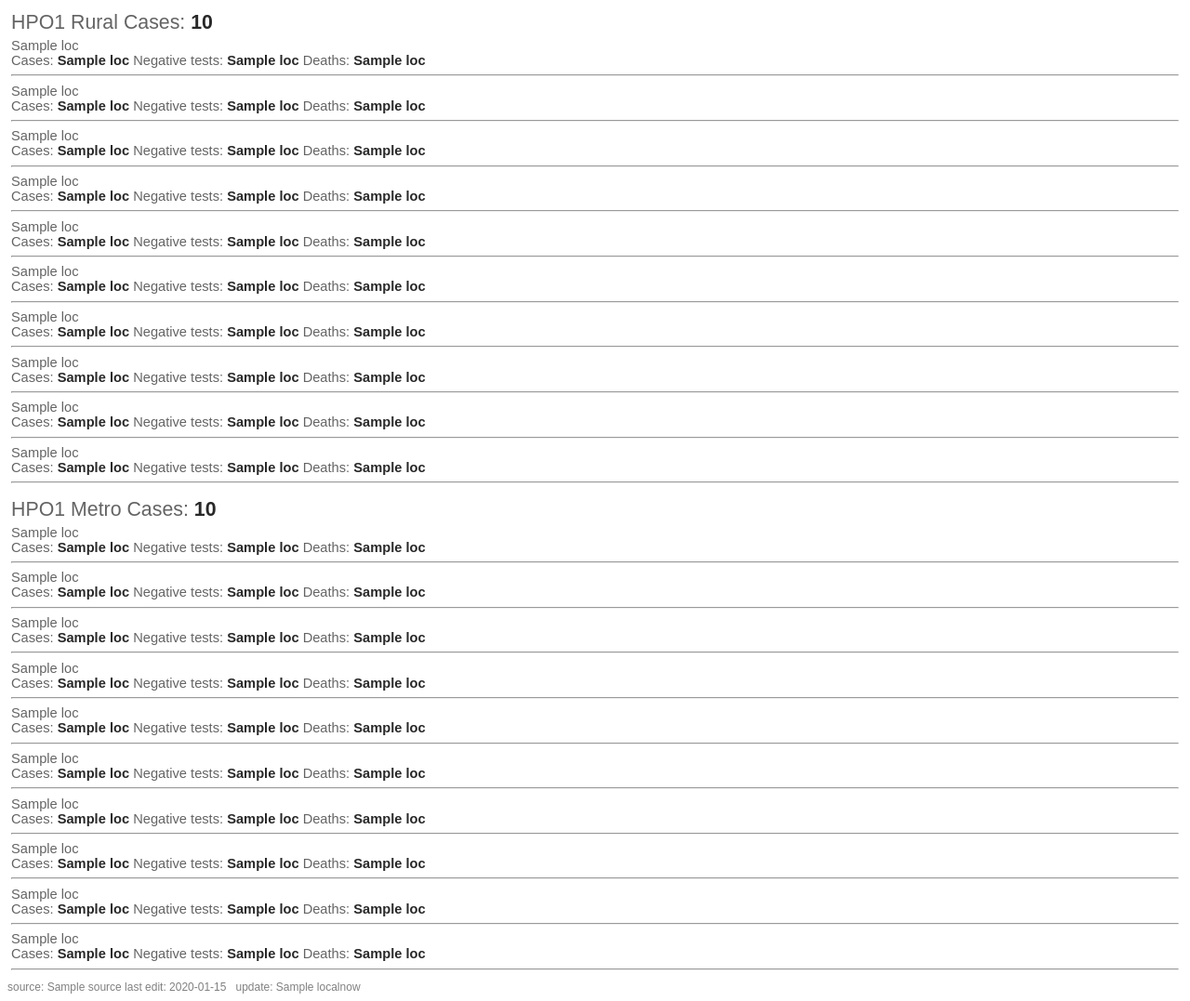
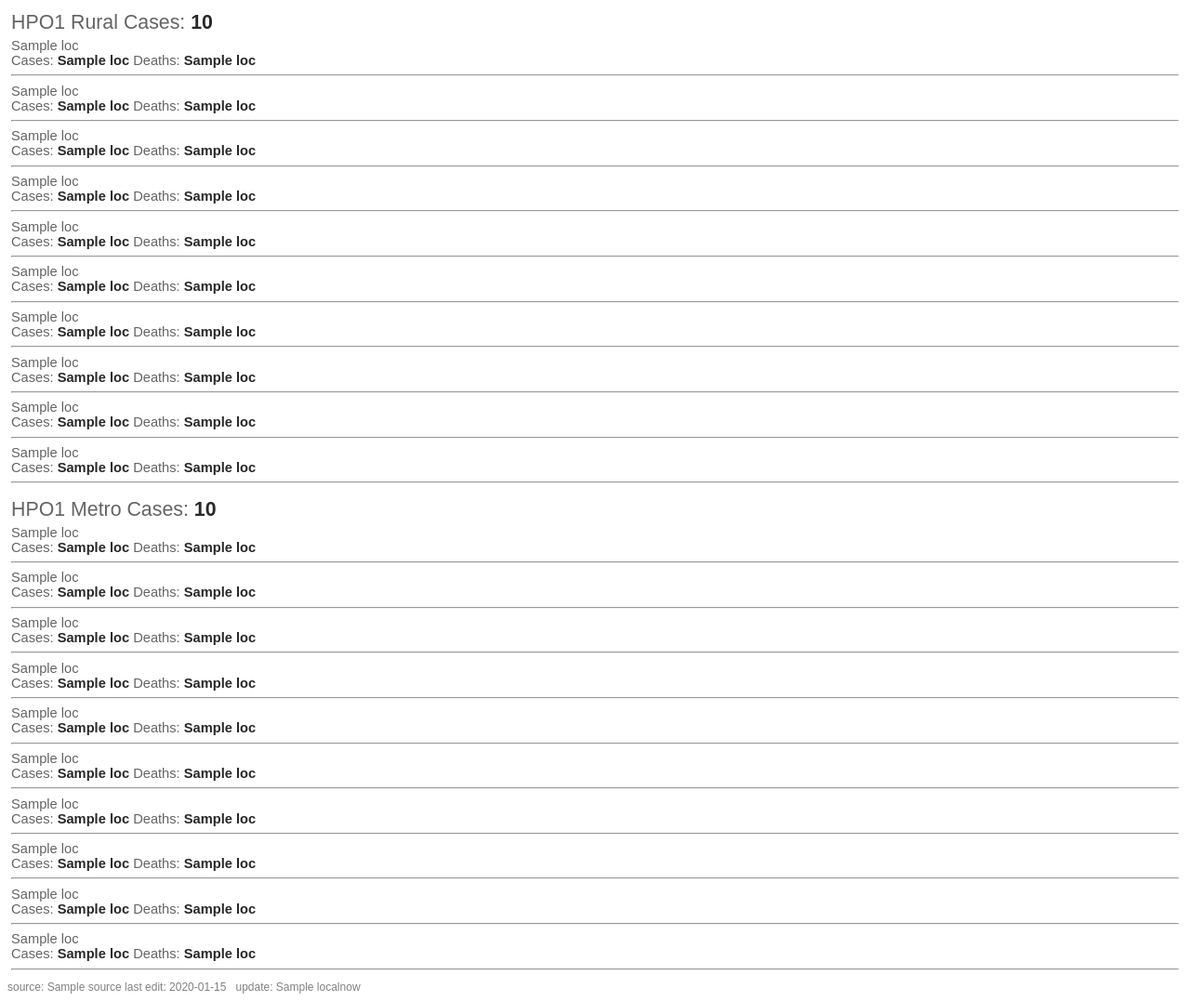
Before and after one commit to brian32768/corona_collector, a Python web app: template templates/cases.html in a window 1280 px wide. Shown: the whole page at 93% size. Run offline with Jinja, Linux system fonts and the light colour scheme; the template is opened without the code that fills it: most values are stand-ins (such as "Sample title", 1, 10 or a date in 2020).

Commit message:
removed negative tests from template

```diff
--- a/templates/cases.html
+++ b/templates/cases.html
@@ -16,7 +16,6 @@
             {%for i in range(0,ruraldf.shape[0])%}
                 <div class="county">{{ruraldf.loc[i, "instName"]}}</div>
                 Cases: <b>{{ruraldf.loc[i, "Cases"]}}</b>
-                Negative tests: <b>{{ruraldf.loc[i, "NegativeTests"]}}</b>
                 Deaths: <b>{{ruraldf.loc[i, "Deaths"]}}</b>
                 <hr/>
             {%endfor%}
@@ -27,7 +26,6 @@
             {%for i in range(0,metrodf.shape[0])%}
                 <div class="county">{{metrodf.loc[i, "instName"]}}</div>
                 Cases: <b>{{metrodf.loc[i, "Cases"]}}</b>
-                Negative tests: <b>{{metrodf.loc[i, "NegativeTests"]}}</b>
                 Deaths: <b>{{metrodf.loc[i, "Deaths"]}}</b>
                 <hr />
             {%endfor%}
```
